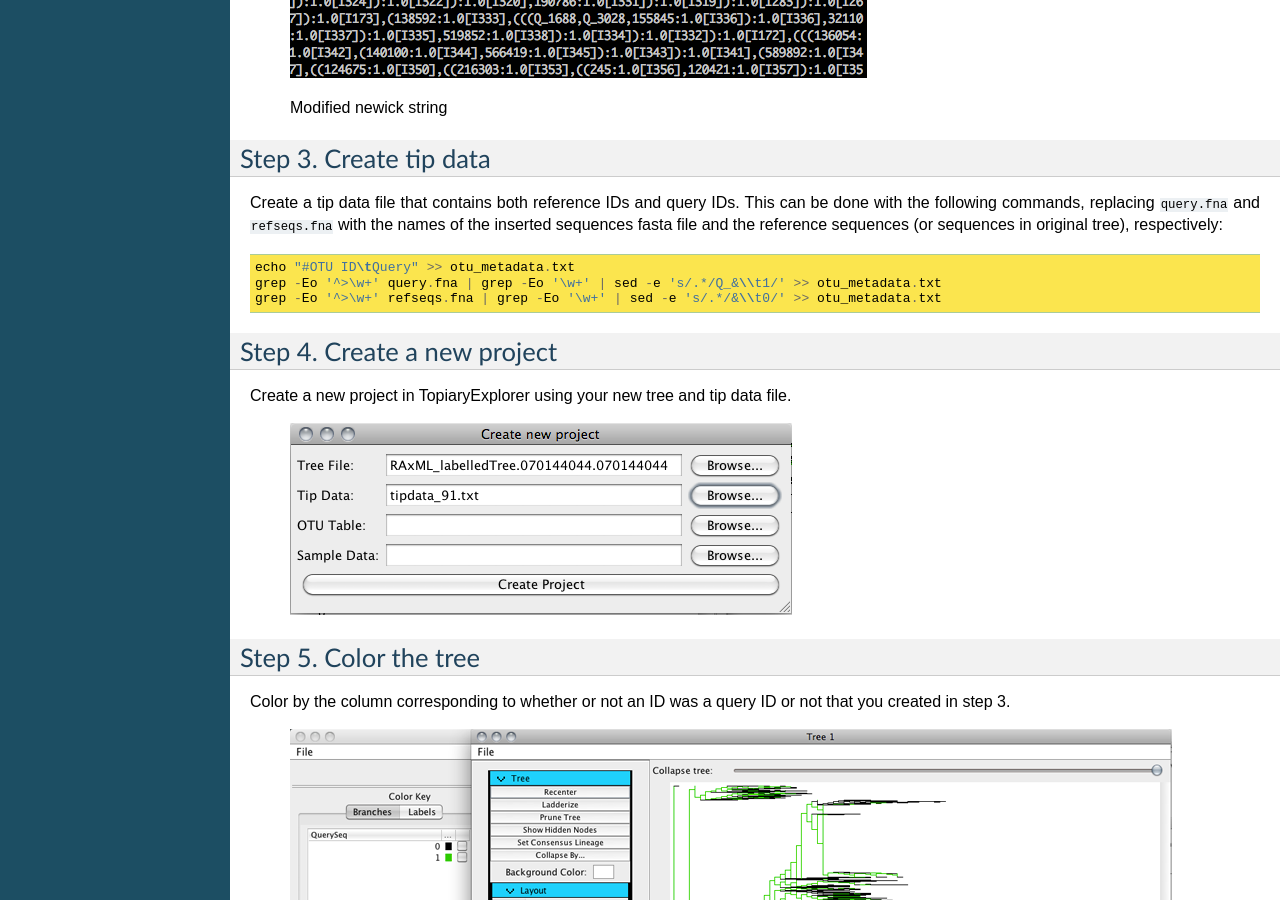
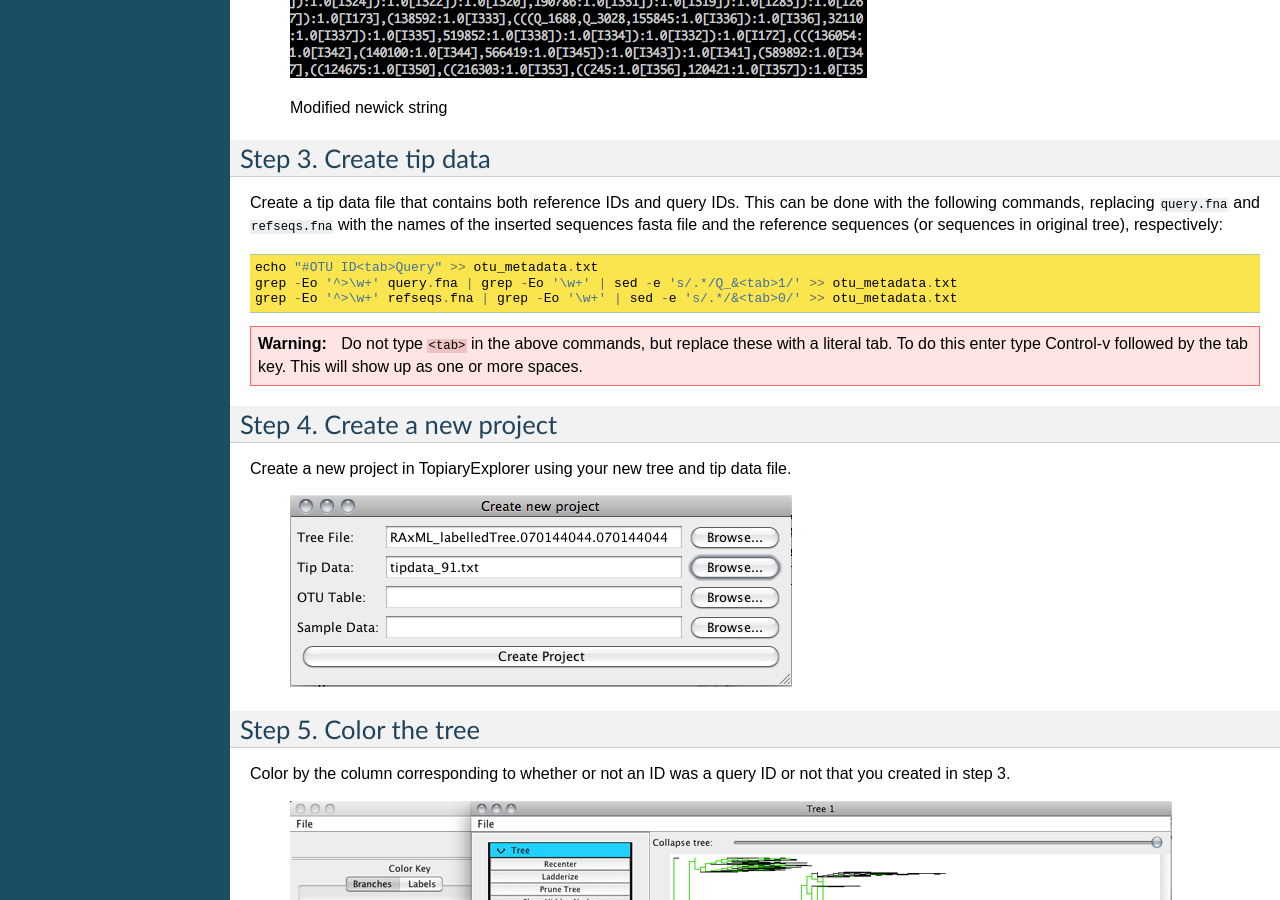
Before and after one commit to qiime/Topiary-Explorer, a Sphinx documentation site: the page built from user_guide/source/insertion_tutorial.rst, in a window 1280 px wide and 900 px high, scrolled down 2458 px. Built offline with Sphinx 7.4.7, drawn with Linux system fonts in a browser that asks for light colours.

Commit message:
Fixed error where tab characters were not being correctly written.
git-svn-id: svn+ssh://svn.code.sf.net/p/topiaryexplorer/code/trunk/main@471 05d1262b-b726-4fff-8b9f-3609a8a82e43

```diff
--- a/user_guide/source/insertion_tutorial.rst
+++ b/user_guide/source/insertion_tutorial.rst
@@ -58,9 +58,11 @@ Step 3. Create tip data
 -----------------------
 Create a tip data file that contains both reference IDs and query IDs. This can be done with the following commands, replacing ``query.fna`` and ``refseqs.fna`` with the names of the inserted sequences fasta file and the reference sequences (or sequences in original tree), respectively::
 
-	echo "#OTU ID\tQuery" >> otu_metadata.txt
-	grep -Eo '^>\w+' query.fna | grep -Eo '\w+' | sed -e 's/.*/Q_&\\t1/' >> otu_metadata.txt
-	grep -Eo '^>\w+' refseqs.fna | grep -Eo '\w+' | sed -e 's/.*/&\\t0/' >> otu_metadata.txt
+	echo "#OTU ID<tab>Query" >> otu_metadata.txt
+	grep -Eo '^>\w+' query.fna | grep -Eo '\w+' | sed -e 's/.*/Q_&<tab>1/' >> otu_metadata.txt
+	grep -Eo '^>\w+' refseqs.fna | grep -Eo '\w+' | sed -e 's/.*/&<tab>0/' >> otu_metadata.txt
+
+.. warning:: Do not type ``<tab>`` in the above commands, but replace these with a literal tab. To do this enter type Control-v followed by the tab key. This will show up as one or more spaces.
 
 Step 4. Create a new project
 ----------------------------
```
